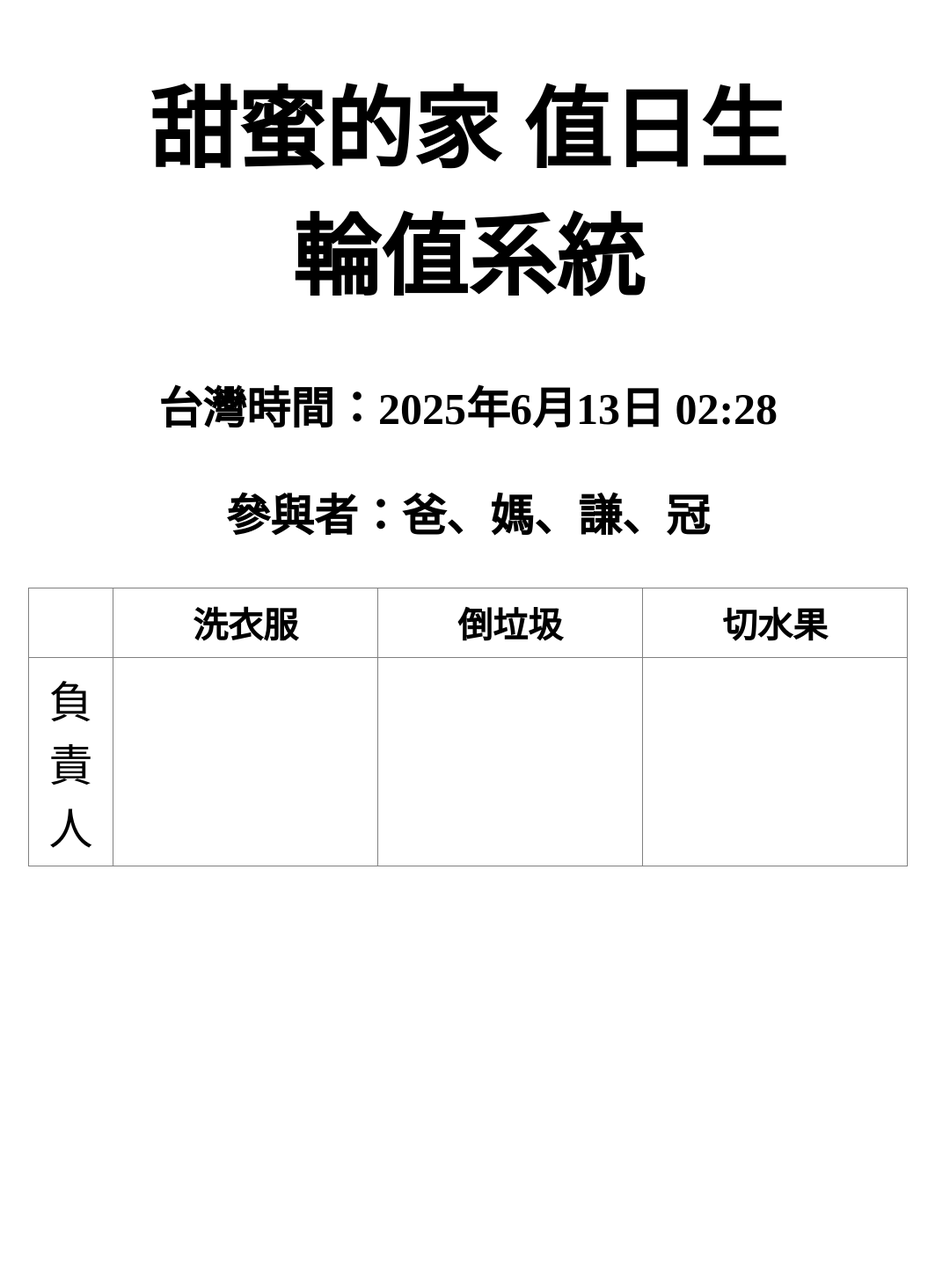
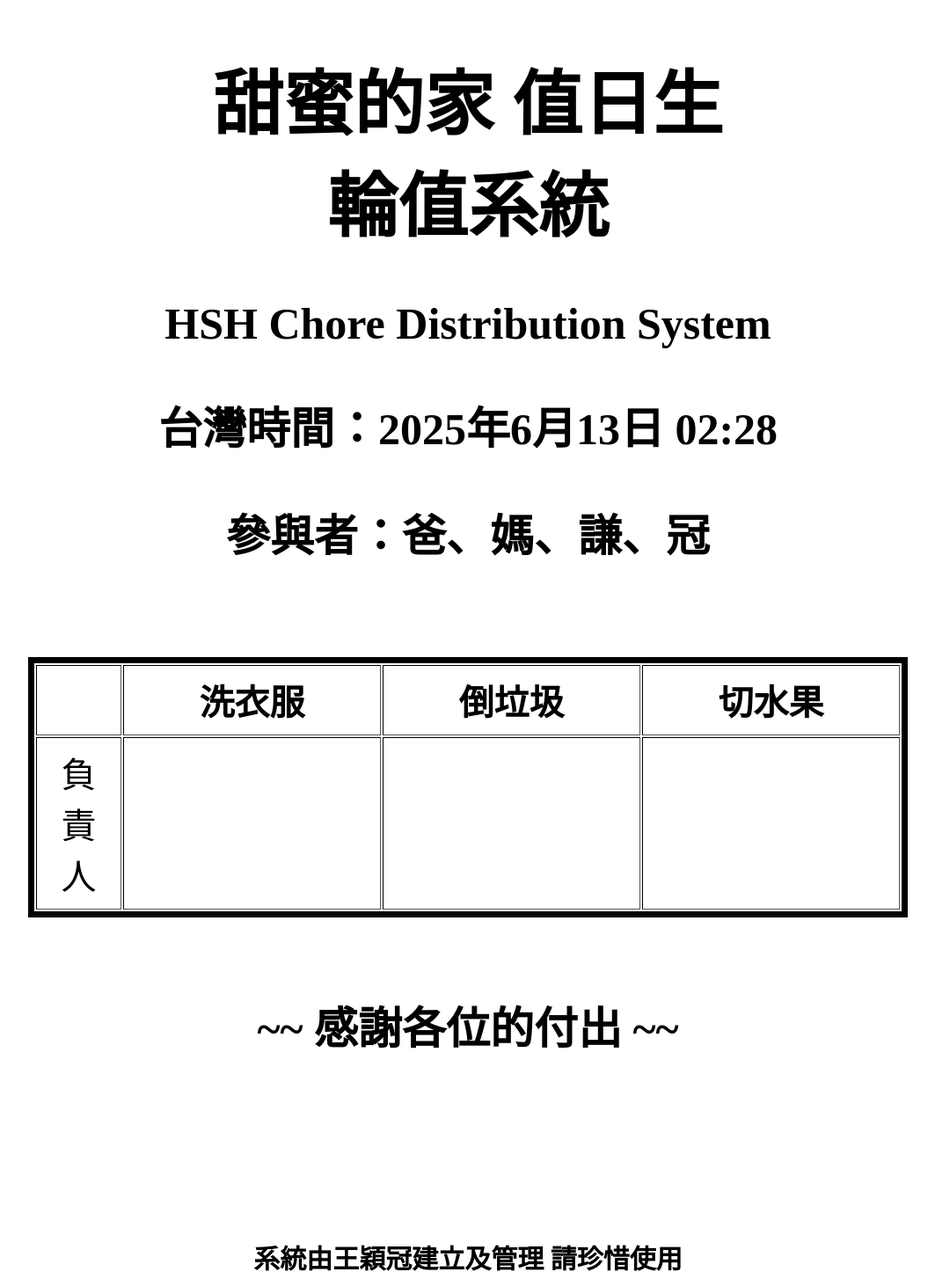
Before and after one commit to intgenogreg/hsh_chores, a plain HTML site: page index.html in a window 1280 px wide. Shown: the whole page at 88% size, without its empty margins (108-1171 px from the left). Before the commit the page ends 993 px from the top, so only its background shows below. Drawn offline with Linux system fonts and the light colour scheme; no server answers.

Commit message:
Add files via upload

```diff
--- a/index.html
+++ b/index.html
@@ -30,26 +30,32 @@
   </style>
 </head>
 <body>
-  <h1 style="font-size:100px; text-align:center;">甜蜜的家 值日生 <br/> 輪值系統</h1>
+  <h1 style="font-size:80px; text-align:center;">甜蜜的家 值日生 <br/> 輪值系統</h1>
+  <h1 style="font-size:50px; text-align:center;"> HSH Chore Distribution System</h1>
   <h3 style="font-size:50px; text-align:center;"><span id="time"></span></h3>
   <h3 style="font-size:50px; text-align:center;">參與者：爸、媽、謙、冠</h3>
 
+  <br/><br/>
   <div style="font-size:40px"><center>
-    <table width="1000" style="text-align:center;" border="1">
+    <table width="1000" style="text-align:center; border-collapse:separate; border:7px solid black;" border="1">
       <tr>
         <th></th>
         <th>洗衣服</th>
         <th>倒垃圾</th>
         <th>切水果</th>
       </tr>
-      <tr style="font-size:50px">
-        <td width="75">負責人</td>
+      <tr style="font-size:80px; color:blue;">
+        <td style="font-size:40px; color:black;" width="75">負責人</td>
         <td><span id="clothes"></span></td>
         <td><span id="garbage"></span></td>
         <td><span id="fruit"></span></td>
       </tr>
     </table>
   </center></div>
+  <br/><br/>
+  <h3 style="font-size:50px; text-align:center;">~~ 感謝各位的付出 ~~</h3>
+  <br/><br/><br/><br/><br/><br/><br/>
+  <h3 style="font-size:30px; text-align:center;">系統由王穎冠建立及管理 請珍惜使用</h3>
 
   <!-- Firebase SDK -->
   <script src="https://www.gstatic.com/firebasejs/8.10.1/firebase-app.js"></script>
```
